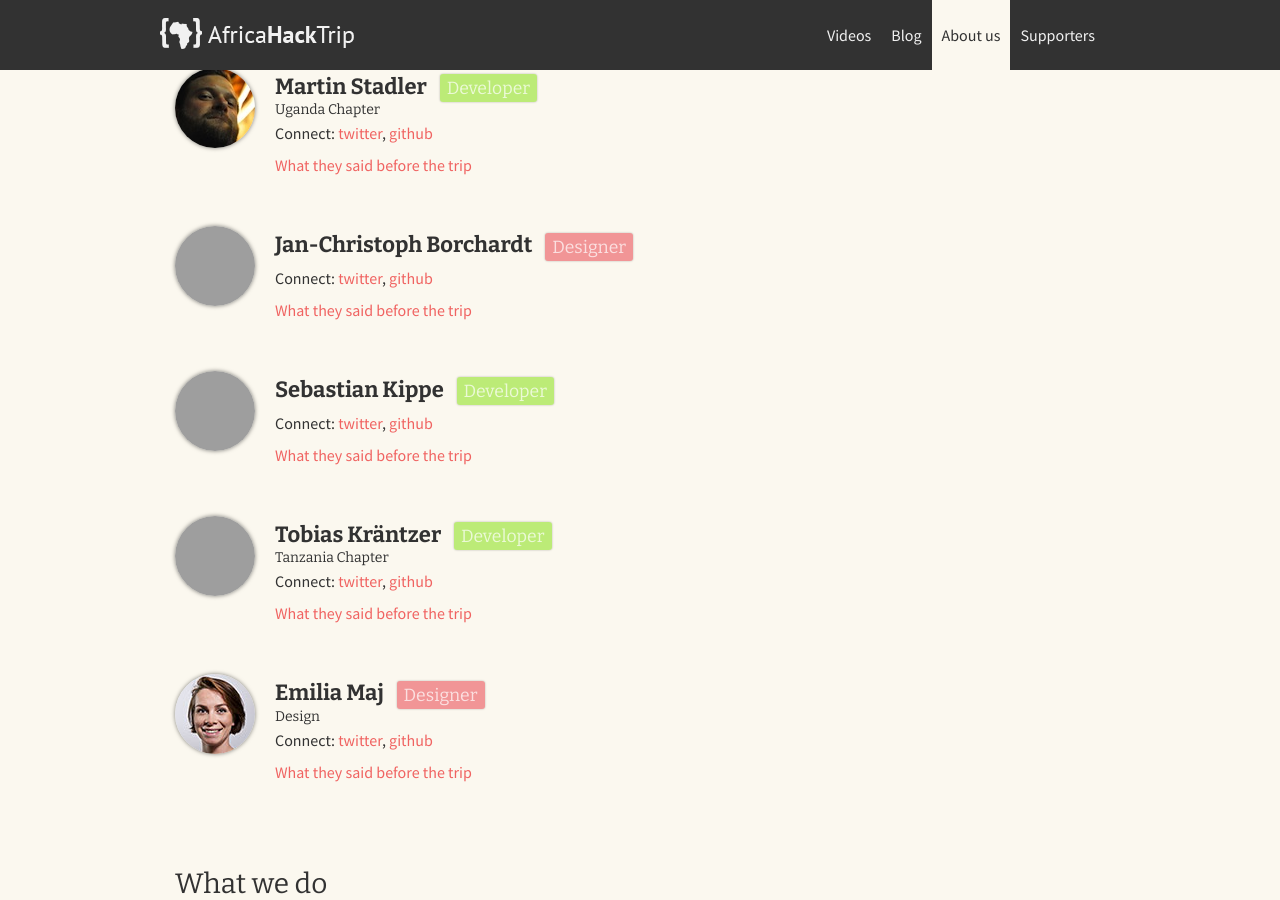
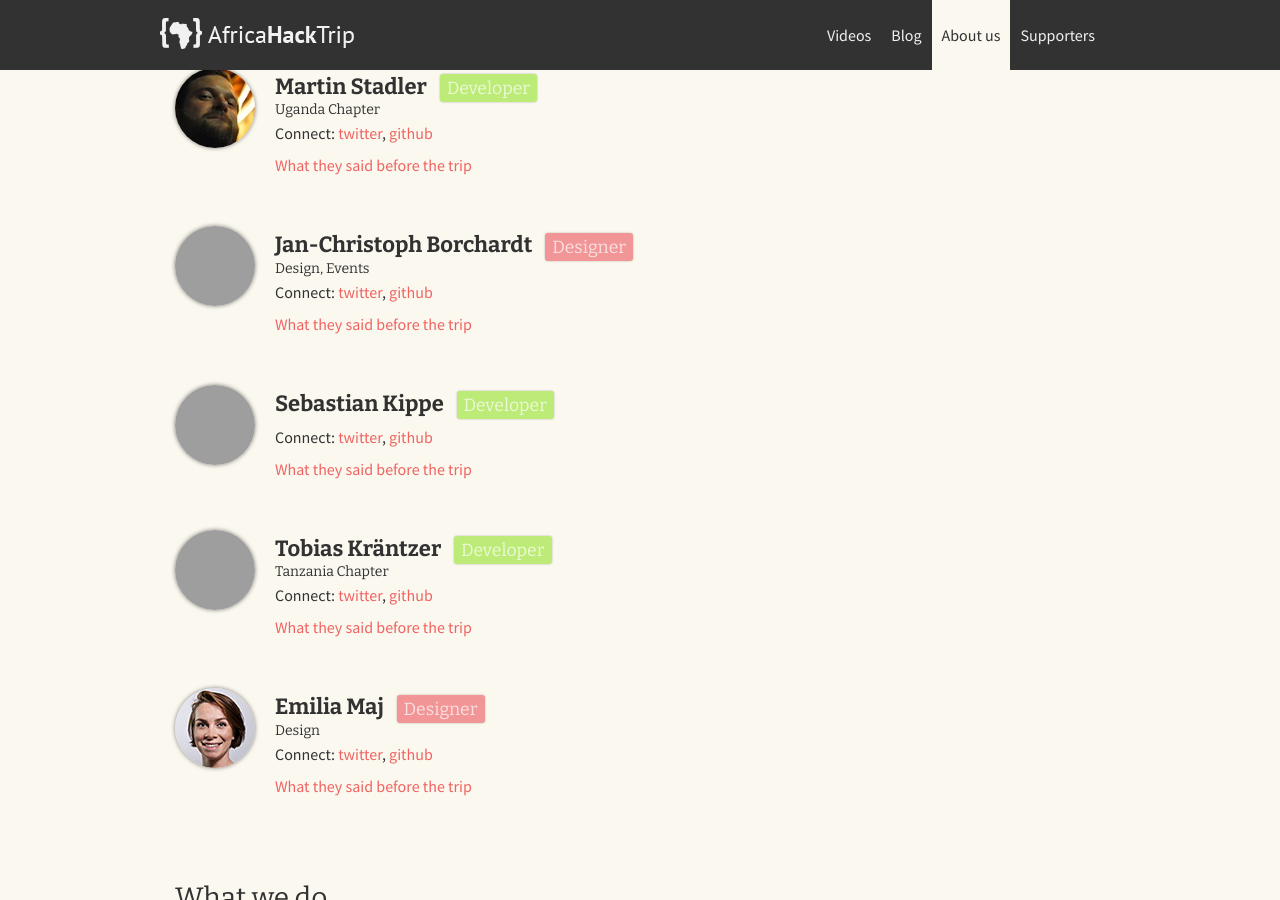
Before and after one commit to AfricaHackTrip/africahacktrip.github.io, a Jekyll site: the page built from about.html, in a window 1280 px wide and 900 px high, scrolled down 759 px, cut to the strip 0-900 px from the top of the window. Built offline with Jekyll 4.4.1, drawn with Linux system fonts in a browser that asks for light colours; nearby versions of some CDN libraries; grey boxes are pictures that could not be loaded.

Commit message:
Fix Jan subline
Signed-off-by: Jan-Christoph Borchardt <hey@jancborchardt.net>

```diff
--- a/about.html
+++ b/about.html
@@ -266,6 +266,7 @@ permalink: /about-us/
       <h3>
         Jan-Christoph Borchardt
         <em class="profession-tag designer">Designer</em>
+        <small>Design, Events</small>
       </h3>
       <p>
         Connect:
```
